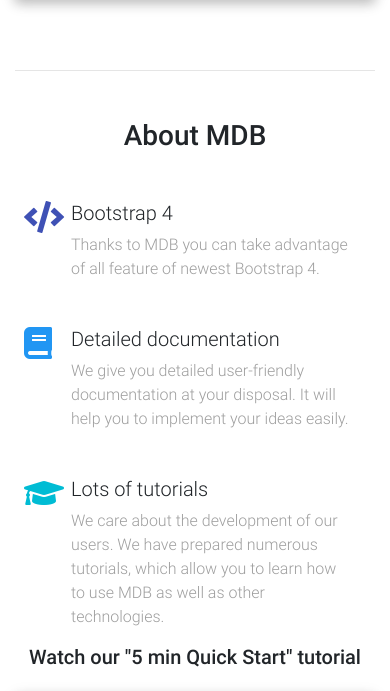
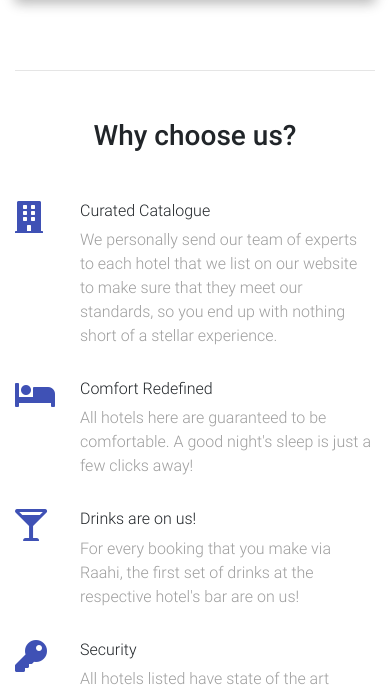
Before and after one commit to zahir1509/project-ap-etravel, a Django app: page / in a window 390 px wide. Shown: the part 2186-2877 px from the top of the page. Run offline with Django 3.2, Linux system fonts and the light colour scheme; some libraries are stand-ins or nearby versions; grey boxes are pictures that could not be loaded.

Commit message:
Update home.html

```diff
--- a/main/templates/home.html
+++ b/main/templates/home.html
@@ -222,95 +222,12 @@
       </section>
       <!--Section: Main info-->
 
-
-
-
-      <hr class="my-5">
-
-      <!--Section: Main features & Quick Start-->
-      <section>
-
-        <h3 class="h3 text-center mb-5">About MDB</h3>
-
-        <!--Grid row-->
-        <div class="row wow fadeIn">
-
-          <!--Grid column-->
-          <div class="col-lg-6 col-md-12 px-4">
-
-            <!--First row-->
-            <div class="row">
-              <div class="col-1 mr-3">
-                <i class="fas fa-code fa-2x indigo-text"></i>
-              </div>
-              <div class="col-10">
-                <h5 class="feature-title">Bootstrap 4</h5>
-                <p class="grey-text">Thanks to MDB you can take advantage of all feature of newest Bootstrap 4.</p>
-              </div>
-            </div>
-            <!--/First row-->
-
-            <div style="height:30px"></div>
-
-            <!--Second row-->
-            <div class="row">
-              <div class="col-1 mr-3">
-                <i class="fas fa-book fa-2x blue-text"></i>
-              </div>
-              <div class="col-10">
-                <h5 class="feature-title">Detailed documentation</h5>
-                <p class="grey-text">We give you detailed user-friendly documentation at your disposal. It will help
-                  you to implement your ideas
-                  easily.
-                </p>
-              </div>
-            </div>
-            <!--/Second row-->
-
-            <div style="height:30px"></div>
-
-            <!--Third row-->
-            <div class="row">
-              <div class="col-1 mr-3">
-                <i class="fas fa-graduation-cap fa-2x cyan-text"></i>
-              </div>
-              <div class="col-10">
-                <h5 class="feature-title">Lots of tutorials</h5>
-                <p class="grey-text">We care about the development of our users. We have prepared numerous tutorials,
-                  which allow you to learn
-                  how to use MDB as well as other technologies.</p>
-              </div>
-            </div>
-            <!--/Third row-->
-
-          </div>
-          <!--/Grid column-->
-
-          <!--Grid column-->
-          <div class="col-lg-6 col-md-12">
-
-            <p class="h5 text-center mb-4">Watch our "5 min Quick Start" tutorial</p>
-
-
-                <img src="https://mdbootstrap.com/img/Marketing/mdb-press-pack/mdb-main.jpg" class="img-fluid z-depth-1-half"
-                  alt="">
-
-
-          </div>
-          <!--/Grid column-->
-
-        </div>
-        <!--/Grid row-->
-
-      </section>
-      <!--Section: Main features & Quick Start-->
-
       <hr class="my-5">
 
       <!--Section: Not enough-->
       <section>
 
-        <h2 class="my-5 h3 text-center">Not enough?</h2>
+        <h2 class="my-5 h3 text-center">Why choose us?</h2>
 
         <!--First row-->
         <div class="row features-small mb-5 mt-3 wow fadeIn">
@@ -320,12 +237,11 @@
             <!--First row-->
             <div class="row">
               <div class="col-2">
-                <i class="fas fa-building fa-2x"></i>
+                <i class="fas fa-building fa-2x indigo-text"></i>
               </div>
               <div class="col-10">
-                <h6 class="feature-title">Free for personal and commercial use</h6>
-                <p class="grey-text">Our license is user-friendly. Feel free to use MDB for both private as well as
-                  commercial projects.
+                <h6 class="feature-title">Curated Catalogue</h6>
+                <p class="grey-text">We personally send our team of experts to each hotel that we list on our website to make sure that they meet our standards, so you end up with nothing short of a stellar experience.
                 </p>
                 <div style="height:15px"></div>
               </div>
@@ -338,8 +254,8 @@
                 <i class="fas fa-bed fa-2x indigo-text"></i>
               </div>
               <div class="col-10">
-                <h6 class="feature-title">400+ UI elements</h6>
-                <p class="grey-text">An impressive collection of flexible components allows you to develop any project.
+                <h6 class="feature-title">Comfort Redefined</h6>
+                <p class="grey-text">All hotels here are guaranteed to be comfortable. A good night's sleep is just a few clicks away!
                 </p>
                 <div style="height:15px"></div>
               </div>
@@ -352,8 +268,8 @@
                 <i class="fas fa-glass-martini-alt fa-2x indigo-text"></i>
               </div>
               <div class="col-10">
-                <h6 class="feature-title">600+ icons</h6>
-                <p class="grey-text">Hundreds of useful, scalable, vector icons at your disposal.</p>
+                <h6 class="feature-title">Drinks are on us!</h6>
+                <p class="grey-text">For every booking that you make via Raahi, the first set of drinks at the respective hotel's bar are on us!</p>
                 <div style="height:15px"></div>
               </div>
             </div>
@@ -365,10 +281,10 @@
                 <i class="fas fa-key fa-2x indigo-text"></i>
               </div>
               <div class="col-10">
-                <h6 class="feature-title">Fully responsive</h6>
-                <p class="grey-text">It doesn't matter whether your project will be displayed on desktop, laptop,
-                  tablet or mobile phone. MDB
-                  looks great on each screen.</p>
+                <h6 class="feature-title">Security</h6>
+                <p class="grey-text">
+                  All hotels listed have state of the art security systems to ensure that only you have access to the room during your stay!
+                </p>
                 <div style="height:15px"></div>
               </div>
             </div>
@@ -391,9 +307,8 @@
                 <i class="fas fa-umbrella-beach fa-2x indigo-text"></i>
               </div>
               <div class="col-10">
-                <h6 class="feature-title">70+ CSS animations</h6>
-                <p class="grey-text">Neat and easy to use animations, which will increase the interactivity of your
-                  project and delight your visitors.
+                <h6 class="feature-title">Life's a beach</h6>
+                <p class="grey-text">We boast of the largest assortment of quality hotels near the coast. Find the perfect one for yourself today!
                 </p>
                 <div style="height:15px"></div>
               </div>
@@ -406,8 +321,8 @@
                 <i class="fas fa-wifi fa-2x indigo-text"></i>
               </div>
               <div class="col-10">
-                <h6 class="feature-title">Plenty of useful templates</h6>
-                <p class="grey-text">Need inspiration? Use one of our predefined templates for free.</p>
+                <h6 class="feature-title">Data Woes? </h6>
+                <p class="grey-text">No more! We got you covered. Our team tests the network infrastructure at each hotel to make sure it's safe. And of course, we ensure that the Wifi is plenty fast for your needs!</p>
                 <div style="height:15px"></div>
               </div>
             </div>
@@ -419,8 +334,8 @@
                 <i class="fas fa-wheelchair fa-2x indigo-text"></i>
               </div>
               <div class="col-10">
-                <h6 class="feature-title">Easy installation</h6>
-                <p class="grey-text">5 minutes, a few clicks and... done. You will be surprised at how easy it is.
+                <h6 class="feature-title">Differently-abled Friendly</h6>
+                <p class="grey-text">All hotels listed on our site are handicap-friendly. We and the hotel staff are here to help you out should you need us.
                 </p>
                 <div style="height:15px"></div>
               </div>
@@ -433,10 +348,10 @@
                 <i class="fas fa-utensils fa-2x indigo-text"></i>
               </div>
               <div class="col-10">
-                <h6 class="feature-title">Easy to use and customize</h6>
-                <p class="grey-text">Using MDB is straightforward and pleasant. Components flexibility allows you deep
-                  customization. You will
-                  easily adjust each component to suit your needs.</p>
+                <h6 class="feature-title">Complementary Meals</h6>
+                <p class="grey-text">
+                  Across all our hotels, one meal per day is on us!
+                </p>
                 <div style="height:15px"></div>
               </div>
             </div>
```
